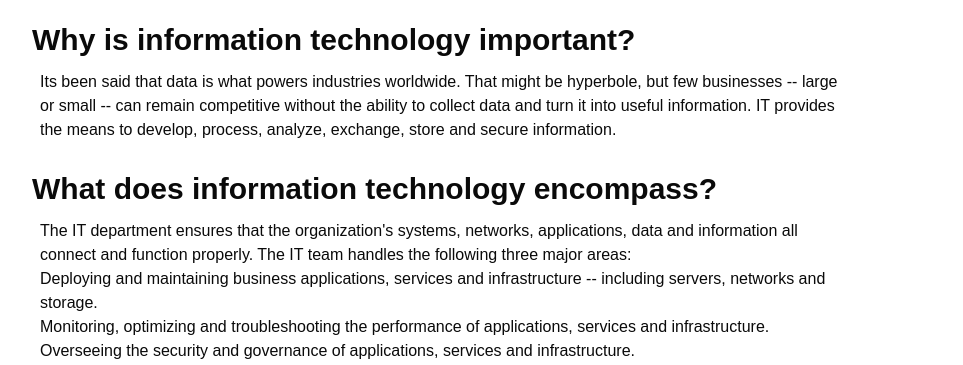
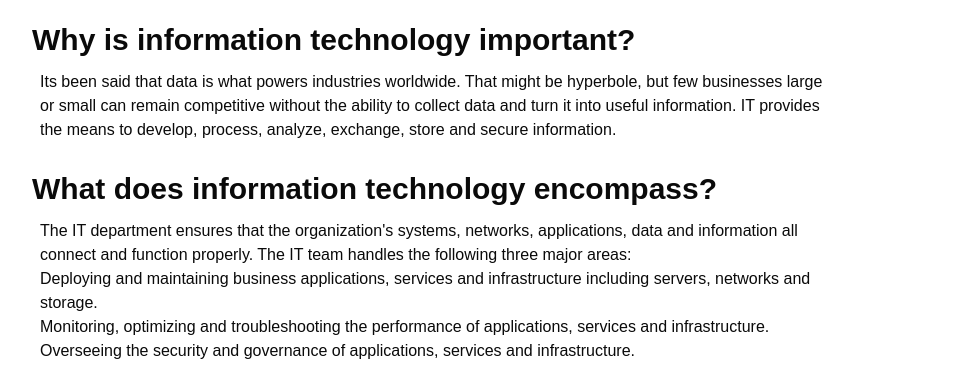
Before and after one commit to umm-e-attiya/Milestone3-Assignment-Blog, a Next.js app: page / in a window 1280 px wide. Shown: the part 1426-1791 px from the top of the page, without its empty margins (288-1251 px from the left). Built offline with nearby package versions, Linux system fonts and the light colour scheme.

Commit message:
first commit

```diff
--- a/src/app/blog/[id]/page.tsx
+++ b/src/app/blog/[id]/page.tsx
@@ -1,6 +1,6 @@
 import { BlogData } from "../../../../Data/data"
 import Image from "next/image"
-import Comment from "@/app/components/comment"
+import Comment from "@/app/components/Comment"
 
 interface param{
     params:{
@@ -17,7 +17,11 @@ const Page = ({params} : param ) =>{
     return(
         <div>
         <div className="lg:ml-20 pt-20 text-black text-[30px]">
-          <img className="md:ml-[150px] lg:ml-[400px]" src={methodfind?.image} alt={methodfind?.title} width={500} height={400}/>
+          <Image alt="dynamicing" className="md:ml-[150px] lg:ml-[400px]"
+          src={methodfind?.image || "/noting"}
+
+          width={500}
+          height={400}/>
            <h1 className="text-black text-[40px] font-bold">{methodfind?.title}</h1>
             <p className="text-black text-[20px] lg:text-[20px]">{methodfind?.description}</p>
         </div>
--- a/src/app/blog/page.tsx
+++ b/src/app/blog/page.tsx
@@ -13,7 +13,7 @@ const Page = () =>{
                         <ul key={data.id}>
                            <Link href={`/blog/${data.id}`}>
                            <li>
-                            <img
+                            <Image
                             src={data.image}
                             alt={data.title}
                             width={300}
--- a/src/app/components/Itinformation.tsx
+++ b/src/app/components/Itinformation.tsx
@@ -1,5 +1,6 @@
 import Image from "next/image";
 import photo1 from "../../../public/photo1.jpg"
+
 
 
   const Itinformation = () =>{
@@ -11,19 +12,19 @@ import photo1 from "../../../public/photo1.jpg"
 
             <div className=" mt-11">
                  <div>
-                    <Image src="/photo1.jpg" alt="photo1" width={500} height={500}   className="ml-4 w-[400px] h-[300px] md:ml-36  md:w-[600px] md:h-[300px] lg:w-[900px] lg:h-[500px] lg:ml-80" />
+                    <Image src={photo1} alt="photo1" width={500} height={500}   className="ml-4 w-[400px] h-[300px] md:ml-36  md:w-[600px] md:h-[300px] lg:w-[900px] lg:h-[500px] lg:ml-80" />
                  </div>
                 <div className=" mt-4 ml-6 md:ml-40 lg:ml-72">
                   <h1 className="font-bold lg:ml-8 lg:text-[30px] ">What is Information Technology?</h1>
                   <p className="w-[350px] mt-2 md:w-[600px] lg:w-[800px] lg:ml-10">Information technology (IT) is the use of computers, storage, networking and other physical devices, infrastructure and processes to create, process, store, secure and exchange all forms of electronic data. Typically, IT is used in the context of business operations, as opposed to the technology used for personal or entertainment purposes. The commercial use of IT encompasses both computer technology and telecommunications.</p>
 
                   <h1 className="font-bold mt-6 lg:ml-8 lg:text-[30px] ">Why is information technology important?</h1>
-                  <p className="w-[350px] mt-2 md:w-[600px] lg:w-[800px] lg:ml-10">Its been said that data is what powers industries worldwide. That might be hyperbole, but few businesses -- large or small -- can remain competitive without the ability to collect data and turn it into useful information. IT provides the means to develop, process, analyze, exchange, store and secure information.</p>
+                  <p className="w-[350px] mt-2 md:w-[600px] lg:w-[800px] lg:ml-10">Its been said that data is what powers industries worldwide. That might be hyperbole, but few businesses large or small  can remain competitive without the ability to collect data and turn it into useful information. IT provides the means to develop, process, analyze, exchange, store and secure information.</p>
 
                   <h1 className="font-bold mt-6 lg:ml-8 lg:text-[30px] ">What does information technology encompass?</h1>
                   <p className="w-[350px] mt-2 md:w-[600px] lg:w-[800px] lg:ml-10">The IT department ensures that the organization's systems, networks, applications, data and information all connect and function properly. The IT team handles the following three major areas:
                     <ul>
-                      <li>Deploying and maintaining business applications, services and infrastructure -- including servers, networks and storage.</li>
+                      <li>Deploying and maintaining business applications, services and infrastructure including servers, networks and storage.</li>
                       <li>Monitoring, optimizing and troubleshooting the performance of applications, services and infrastructure.</li>
                       <li>Overseeing the security and governance of applications, services and infrastructure.</li>
                     </ul>
@@ -35,10 +36,7 @@ import photo1 from "../../../public/photo1.jpg"
                   <p className="w-[350px] mt-6 md:w-[600px] lg:w-[800px] lg:ml-10">The information technology profession is extremely diverse. IT workers can specialize in fields, including software development; application management; hardware components; server, storage or network administration and network architecture. Many businesses seek IT professionals with mixed or overlapping skill sets.</p>
                   </div>
 
-
-
-
-            </div>
+                  </div>
 
 
        </div>
```
